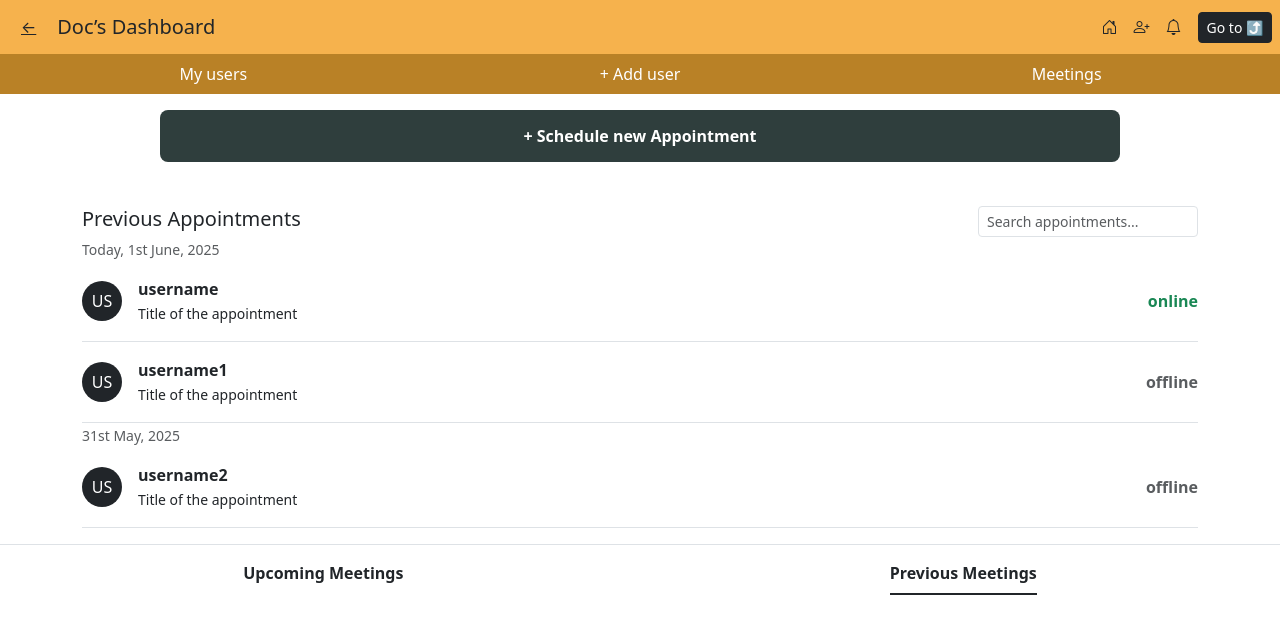
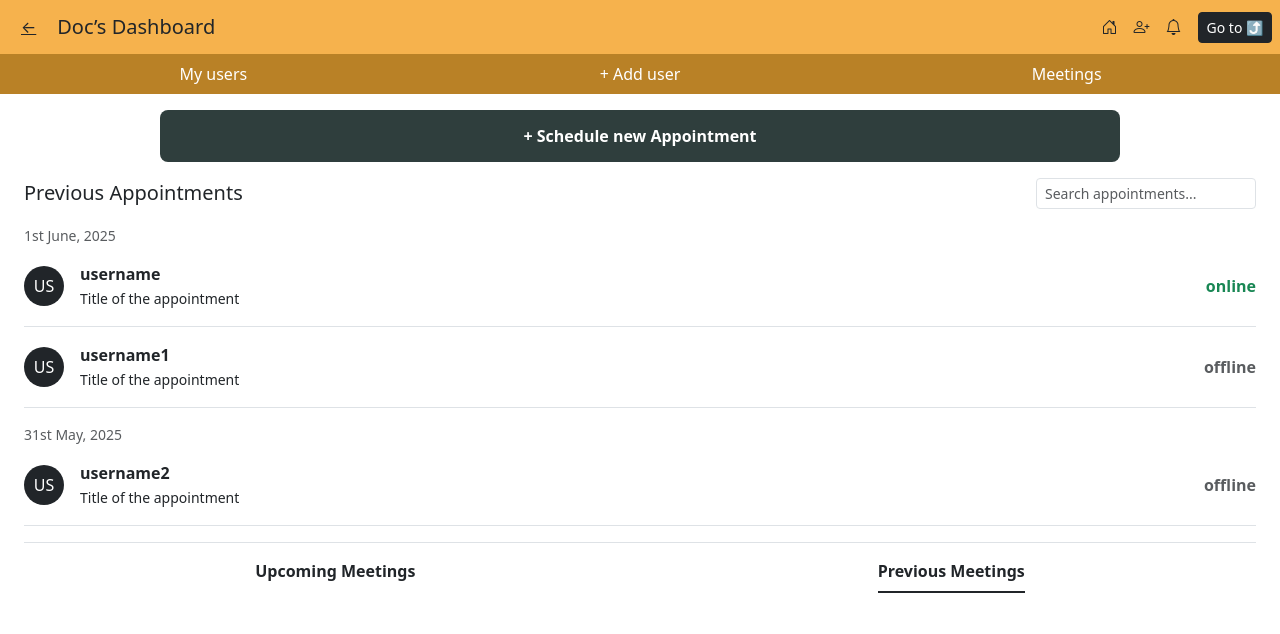
Before and after one commit to SaamyaTyagi/TreadWill-MS, an Angular app: page /previous in a window 1280 px wide. Shown: the top 634 px of the page. Built offline with nearby package versions, Linux system fonts and the light colour scheme.

Commit message:
changes to prev appt and appt details page

```diff
--- a/src/app/appointment-detail/appointment-detail.component.css
+++ b/src/app/appointment-detail/appointment-detail.component.css
@@ -17,6 +17,12 @@
   border: none;
   border-radius: 0;
 }
+.main-wrapper {
+  background-color: #F4B740;
+  min-height: 100vh;
+  padding: 20px;
+}
+
 
 /* Main appointment card */
 .card-section {
@@ -57,20 +63,14 @@
   font-size: 1.1rem;
 }
 
-/* Activity pills */
-.activity-pill {
-  border-radius: 10px;
-  padding: 10px 15px;
-  margin-bottom: 10px;
-  font-size: 0.85rem;
+.activity-box {
+  background-color: #98d1d1;
+  padding: 10px;
+  border-radius: 8px;
+  margin-bottom: 8px;
   display: flex;
-  flex-direction: column;
-}
-
-/* Schema therapy pill */
-.activity-schema {
-  background-color: #a9c9ff;
-  color: #1b3c6e;
+  align-items: center;
+  gap: 8px;
 }
 
 /* Assessment pill */
@@ -224,3 +224,26 @@ body {
   font-size: 16px;
   cursor: pointer;
 }
+ @media (max-width: 576px) {
+    .header-bar {
+      flex-direction: column !important;
+      align-items: stretch !important;
+      gap: 0.5rem;
+      padding: 0.5rem;
+    }
+
+    .header-bar .btn {
+      width: 100%;
+      justify-content: center;
+    }
+
+    .activity-pill {
+      flex-direction: column;
+      align-items: flex-start;
+      gap: 0.5rem;
+    }
+
+    .btn {
+      font-size: 0.85rem;
+    }
+  }
--- a/src/app/appointment-detail/appointment-detail.component.ts
+++ b/src/app/appointment-detail/appointment-detail.component.ts
@@ -1,4 +1,4 @@
-import { Component } from '@angular/core';
+import { Component, ViewChild, ElementRef } from '@angular/core';
 import { CommonModule } from '@angular/common';
 import { Router } from '@angular/router';
 
@@ -19,5 +19,34 @@ export class AppointmentDetailComponent {
   navigateToSchedule() {
     this.router.navigate(['/schedule']);
   }
+  attachedFiles: { name: string, file: File }[] = [];
+
+  @ViewChild('fileInput') fileInput!: ElementRef;
+
+  addFile(): void {
+    (this.fileInput.nativeElement as HTMLInputElement).click();
+  }
+
+  onFileSelected(event: Event): void {
+    const input = event.target as HTMLInputElement;
+    if (input.files && input.files.length > 0) {
+      const file = input.files[0];
+      this.attachedFiles.push({ name: file.name, file });
+    }
+    input.value = '';
+  }
+
+  removeFile(index: number): void {
+    this.attachedFiles.splice(index, 1);
+  }
+  activities: string[] = [
+  'Schema Therapy 1.1',
+  'Introduction to safety practices'
+];
+
+removeActivity(index: number): void {
+  this.activities.splice(index, 1);
+}
+
 
 }
--- a/src/app/previous-appointments/previous-appointments.component.css
+++ b/src/app/previous-appointments/previous-appointments.component.css
@@ -59,3 +59,11 @@
   min-width: 220px;
   margin-top: 0.3rem;
 }
+.custom-page-wrapper {
+  max-width: 1280px;
+  width: 100%;
+}
+
+.appointment-box {
+  border-bottom: 1px solid #dee2e6;
+}
--- a/src/app/previous-appointments/previous-appointments.component.html
+++ b/src/app/previous-appointments/previous-appointments.component.html
@@ -1,6 +1,4 @@
-<!DOCTYPE html>
-<html lang="en">
-<head>
+
   <meta name="viewport" content="width=device-width, initial-scale=1">
 
   <meta charset="UTF-8">
@@ -12,10 +10,12 @@
 
   <!-- Custom CSS -->
   <link rel="stylesheet" href="previous-appointments.component.css">
-</head>
-<body>
+
 
   <!-- Top yellow nav bar -->
+
+<div class="w-100 px-0" style="max-width: 100%; margin: 0 auto;">
+
   <div class="top-bar p-2 d-flex flex-column flex-sm-row align-items-start align-items-sm-center justify-content-between gap-2 gap-sm-0">
 
     <div class="d-flex align-items-center">
@@ -41,74 +41,45 @@
 <div class="text-center">
     <button (click)="navigateToSchedule()"  class="btn btn-schedule w-75 w-sm-75">+ Schedule new Appointment</button>
   </div>
-
-  <!-- Previous Appointments Section -->
-  <div class="container mt-4">
-    <div class="d-flex justify-content-between align-items-center flex-wrap gap-2">
+<!-- Search bar -->
+ <div class="content-wrapper px-3 px-sm-4">
+<div class="d-flex justify-content-between align-items-center flex-wrap gap-2">
   <h5 class="mb-0">Previous Appointments</h5>
-  <input type="text" id="appointmentSearch" class="form-control form-control-sm w-auto" placeholder="Search appointments...">
+  <input [(ngModel)]="searchTerm" class="form-control form-control-sm w-auto" placeholder="Search appointments...">
 </div>
 
-    <small class="text-muted">Today, 1st June, 2025</small>
+<!-- Filtered appointments grouped by date -->
+<div *ngFor="let group of filteredAppointmentsGrouped()">
+  <small class="text-muted mt-3 d-block">{{ group[0] }}</small>
 
-    <!-- Appointment Entry - username -->
-    <div class="appointment-box d-flex align-items-center justify-content-between flex-wrap"
-      (click)="navigateToAppointment('username')"
-     style="cursor: pointer;">
-      <div class="d-flex align-items-center">
-        <div class="rounded-circle bg-dark text-white d-flex justify-content-center align-items-center me-3" style="width: 40px; height: 40px;">US</div>
-        <div>
-          <strong>username</strong><br>
-          <small>Title of the appointment</small>
-        </div>
+  <div *ngFor="let appt of group[1]"
+       class="appointment-box d-flex align-items-center justify-content-between flex-wrap"
+       (click)="navigateToAppointment(appt.username)"
+       style="cursor: pointer;">
+
+    <div class="d-flex align-items-center">
+      <div class="rounded-circle bg-dark text-white d-flex justify-content-center align-items-center me-3"
+           style="width: 40px; height: 40px;">
+        {{ appt.initials }}
       </div>
-      <div class="text-end">
-        <div class="text-success fw-bold">online</div>
+      <div>
+        <strong>{{ appt.username }}</strong><br>
+        <small>{{ appt.title }}</small>
       </div>
     </div>
 
-    <!-- Appointment Entry - username1 -->
-    <div class="appointment-box d-flex align-items-center justify-content-between flex-wrap"
-      (click)="navigateToAppointment('username1')"
-     style="cursor: pointer;">
-      <div class="d-flex align-items-center">
-        <div class="rounded-circle bg-dark text-white d-flex justify-content-center align-items-center me-3" style="width: 40px; height: 40px;">US</div>
-        <div>
-          <strong>username1</strong><br>
-          <small>Title of the appointment</small>
-        </div>
-      </div>
-      <div class="text-end">
-        <div class="text-muted fw-bold">offline</div>
-      </div>
-    </div>
-
-    <!-- Date Divider -->
-    <small class="text-muted">31st May, 2025</small>
-
-    <!-- Appointment Entry - username2 -->
-    <div class="appointment-box d-flex align-items-center justify-content-between flex-wrap"
-    (click)="navigateToAppointment('username2')"
-     style="cursor: pointer;">
-      <div class="d-flex align-items-center">
-        <div class="rounded-circle bg-dark text-white d-flex justify-content-center align-items-center me-3" style="width: 40px; height: 40px;">US</div>
-        <div>
-          <strong>username2</strong><br>
-          <small>Title of the appointment</small>
-        </div>
-      </div>
-      <div class="text-end">
-        <div class="text-muted fw-bold">offline</div>
+    <div class="text-end">
+      <div [ngClass]="{ 'text-success': appt.status === 'online', 'text-muted': appt.status === 'offline' }"
+           class="fw-bold">
+        {{ appt.status }}
       </div>
     </div>
   </div>
+</div>
+
 
   <!-- Bottom Tabs -->
   <div class="d-flex justify-content-around border-top mt-3 pt-2 fw-bold flex-wrap">
     <div style="cursor: pointer"(click)="navigateToUpcomingTab()" class="py-2">Upcoming Meetings</div>
     <div class="py-2 border-bottom border-2 border-dark">Previous Meetings</div>
   </div>
-
-
-</body>
-</html>
--- a/src/app/previous-appointments/previous-appointments.component.ts
+++ b/src/app/previous-appointments/previous-appointments.component.ts
@@ -1,14 +1,16 @@
 import { Component, AfterViewInit } from '@angular/core';
 import { Router, RouterModule } from '@angular/router';
+import { FormsModule } from '@angular/forms';
+import { CommonModule } from '@angular/common';
 
 @Component({
   selector: 'app-previous-appointments',
   standalone: true,
-  imports: [RouterModule],
+  imports: [RouterModule,FormsModule, CommonModule],
   templateUrl: './previous-appointments.component.html',
   styleUrl: './previous-appointments.component.css'
 })
-export class PreviousAppointmentsComponent implements AfterViewInit {
+export class PreviousAppointmentsComponent {
   constructor(private router: Router) {}
 
   navigateToSchedule() {
@@ -21,19 +23,50 @@ export class PreviousAppointmentsComponent implements AfterViewInit {
    navigateToUpcomingTab() {
     this.router.navigate(['/']);
   }
+  searchTerm: string = '';
 
-  ngAfterViewInit(): void {
-    const searchInput = document.getElementById('appointmentSearch') as HTMLInputElement;
-    const appointments = document.querySelectorAll('.appointment-box');
+  appointments = [
+    {
+      date: '1st June, 2025',
+      username: 'username',
+      initials: 'US',
+      title: 'Title of the appointment',
+      status: 'online'
+    },
+    {
+      date: '1st June, 2025',
+      username: 'username1',
+      initials: 'US',
+      title: 'Title of the appointment',
+      status: 'offline'
+    },
+    {
+      date: '31st May, 2025',
+      username: 'username2',
+      initials: 'US',
+      title: 'Title of the appointment',
+      status: 'offline'
+    }
+  ];
 
-    if (searchInput) {
-      searchInput.addEventListener('input', function () {
-        const term = searchInput.value.toLowerCase();
-        appointments.forEach(appt => {
-          const text = appt.textContent?.toLowerCase() || '';
-          (appt as HTMLElement).style.display = text.includes(term) ? '' : 'none';
-        });
-      });
-    }
+  // Group appointments by date and filter by search term
+  filteredAppointmentsGrouped() {
+    const grouped: { [date: string]: any[] } = {};
+
+    this.appointments.forEach(appt => {
+      const matchesSearch = appt.username.toLowerCase().includes(this.searchTerm.toLowerCase()) ||
+                            appt.title.toLowerCase().includes(this.searchTerm.toLowerCase()) ||
+                            appt.date.toLowerCase().includes(this.searchTerm.toLowerCase());
+
+      if (matchesSearch) {
+        if (!grouped[appt.date]) {
+          grouped[appt.date] = [];
+        }
+        grouped[appt.date].push(appt);
+      }
+    });
+
+    return Object.entries(grouped); // [ [date, appointments[]], ... ]
   }
+
 }
```
Also changed, not shown: src/app/appointment-detail/appointment-detail.component.html (+18 -48 lines).
